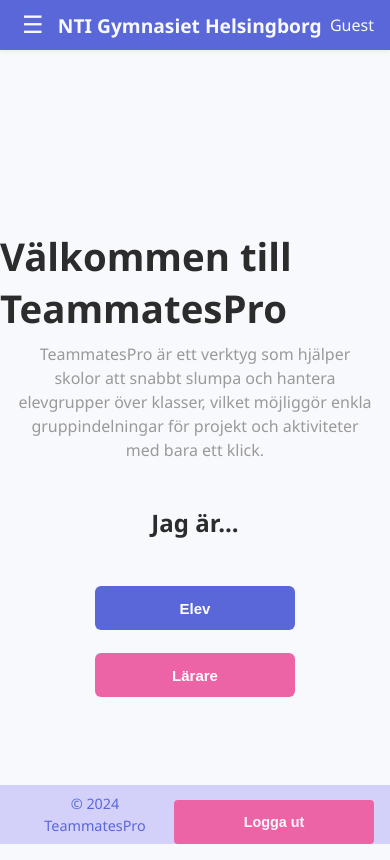
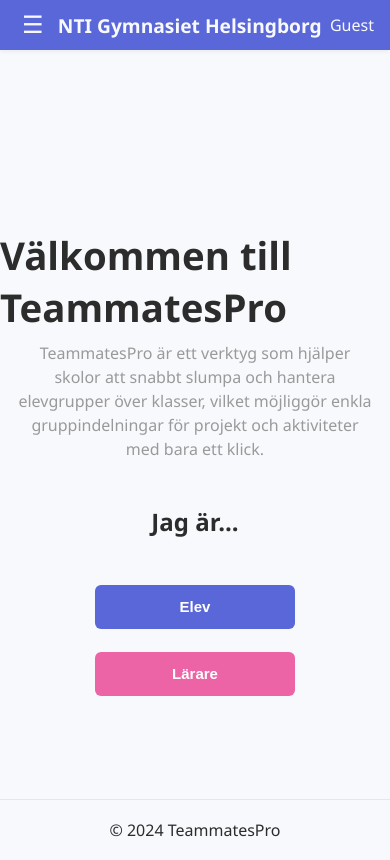
Before and after one commit to KirillPuljavin/TeammatesPRO, a Next.js app: page / in a window 390 px wide. Built offline with nearby package versions, Linux system fonts and the light colour scheme; no server answers.

Commit message:
Refactor footer component; simplify layout and remove logout functionality; update global styles for improved responsiveness

```diff
--- a/src/app/styles/global.scss
+++ b/src/app/styles/global.scss
@@ -18,6 +18,12 @@
 // ====================
 // Base Styles
 // ====================
+nextjs-portal {
+  display: none;
+}
+* {
+  box-sizing: border-box;
+}
 html,
 body {
   font-family: "Segoe UI", Tahoma, Verdana, sans-serif;
@@ -25,16 +31,13 @@
   background: var(--background);
   margin: 0;
   padding-top: 50px;
-  min-height: 95vh !important;
+  min-height: 96vh !important;
   width: 100%;
-  height: calc(100% - 100px);
   display: flex;
   flex-direction: column;
-  justify-content: center;
-  align-items: center;
 }
-* {
-  box-sizing: border-box;
+body > :not(.header):not(.footer) {
+  flex: 1;
 }
 
 .header {
@@ -116,63 +119,26 @@
 }
 
 .footer {
-  position: fixed;
-  bottom: 0;
-  left: 0;
+  margin-top: auto;
   width: 100%;
-  margin-top: 20px;
-  background-color: var(--primary-light);
-
-  p,
-  a {
-    color: var(--primary);
-  }
+  border-top: 1px solid var(--neutral-border);
+  padding: 0.5rem 0;
+  background-color: transparent;
 
   .footer-container {
     max-width: 1200px;
     margin: 0 auto;
     padding: 0 1rem;
     display: flex;
-    justify-content: space-between;
+    justify-content: center;
     align-items: center;
+    gap: 0.5rem;
   }
 
-  .footer-left {
-    p {
-      margin: 0;
-      font-size: 0.9rem;
-    }
-  }
-
-  .footer-center {
-    display: flex;
-    gap: 1.5rem;
-
-    a {
-      text-decoration: none;
-      font-size: 0.9rem;
-      transition: var(--transition);
-      &:hover {
-        text-decoration: underline;
-      }
-    }
-  }
-
-  .footer-right {
-    button {
-      background-color: var(--secondary);
-      color: var(--background);
-      border: none;
-      padding: 0.5rem 1rem;
-      border-radius: 4px;
-      font-size: 0.9rem;
-      cursor: pointer;
-      transition: var(--transition);
-
-      &:hover {
-        background-color: var(--primary-light);
-      }
-    }
+  p {
+    color: var(--foreground);
+    margin: 0;
+    padding: 10px;
   }
 }
 
@@ -184,7 +150,6 @@
   flex-direction: column;
   justify-content: center;
   align-items: center;
-  width: 100%;
 }
 
 // ====================
@@ -289,12 +254,16 @@
 // ====================
 .management-container {
   width: 100%;
+  flex: 1;
+  align-self: center;
+  flex-direction: column;
   max-width: 1200px;
   background: #fff;
   box-shadow: 0 4px 12px var(--shadow-hover);
   border-radius: 12px;
   padding: 24px;
-  margin: 32px 0;
+  margin-bottom: 50px;
+
   .management-header {
     margin-bottom: 24px;
     text-align: center;
@@ -448,11 +417,12 @@
 // Groups Randomizer Specific
 // ====================
 .groups-container {
+  @extend .management-container;
   width: 90%;
-  max-width: 1200px;
   display: flex;
-  flex-direction: column;
   align-items: stretch;
+  background: none;
+  box-shadow: none;
 
   .groups-grid {
     display: grid;
--- a/src/components/Footer.jsx
+++ b/src/components/Footer.jsx
@@ -1,40 +1,11 @@
 "use client";
 import React from "react";
-import { useRouter } from "next/navigation";
 
 const Footer = () => {
-  const router = useRouter();
-
-  const handleLogout = async () => {
-    try {
-      const res = await fetch("/api/auth/logout", { method: "POST" });
-      if (res.ok) {
-        const data = await res.json();
-        console.log("Logout successful:", data);
-        window.location.reload();
-      } else {
-        const errorData = await res.json();
-        console.error("Logout failed:", errorData.message || "Unknown error");
-      }
-    } catch (error) {
-      console.error("Error during logout:", error.message);
-    }
-  };
-
   return (
     <footer className="footer">
       <div className="footer-container">
-        <div className="footer-left">
-          <p>© 2024 TeammatesPro</p>
-        </div>
-
-        <div className="footer-center"></div>
-
-        <div className="footer-right">
-          <button onClick={handleLogout} className="button">
-            Logga ut
-          </button>
-        </div>
+        <p>© 2024 TeammatesPro</p>
       </div>
     </footer>
   );
```
